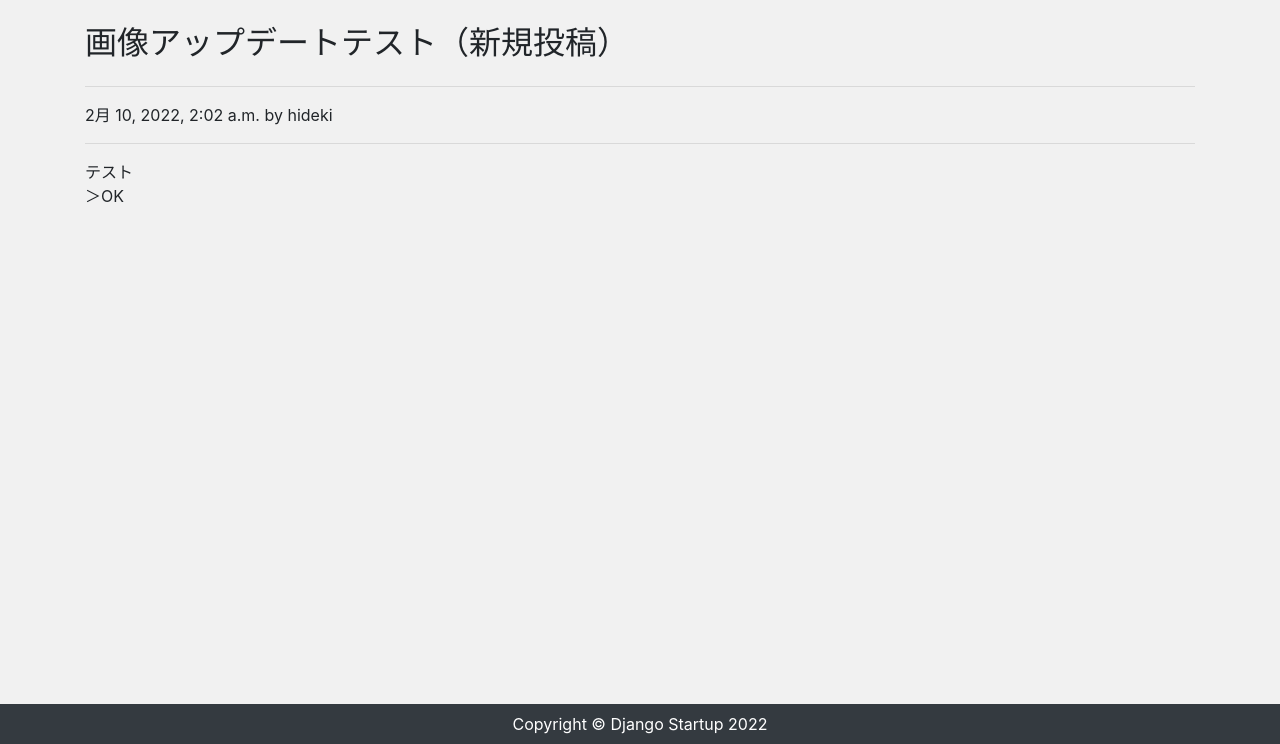
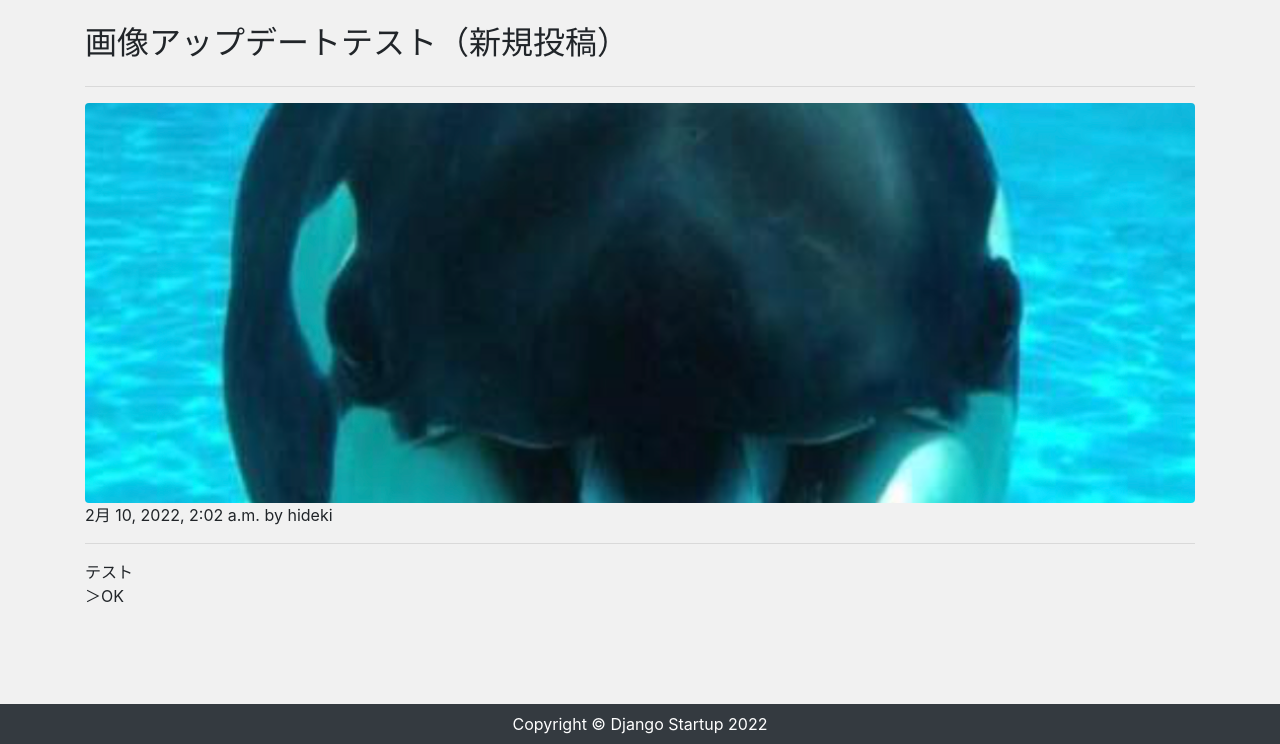
Before and after one commit to hidekis1126/django-blog-practice, a Django app: page /post/12 in a window 1280 px wide. Shown: the part 56-800 px from the top of the page. Run offline with Django 3.2, Linux system fonts and the light colour scheme; data comes from the database, SQL or seed files in the repository; both versions use the stored data as it was after the commit; some libraries are stand-ins or nearby versions.

Commit message:
pillowをインストールし画像追加機能を実装

```diff
--- a/app/forms.py
+++ b/app/forms.py
@@ -4,3 +4,4 @@ from django import forms
 class PostForm(forms.Form):
     title = forms.CharField(max_length=30, label='タイトル')
     content = forms.CharField(label='内容', widget=forms.Textarea())
+    image = forms.ImageField(label='イメージ画像', required=False)
--- a/app/models.py
+++ b/app/models.py
@@ -8,6 +8,7 @@ from django.utils import timezone
 class Post(models.Model):
     author = models.ForeignKey(settings.AUTH_USER_MODEL, on_delete=models.CASCADE)
     title = models.CharField("タイトル", max_length=200)
+    image = models.ImageField(upload_to='images', verbose_name='イメージ画像', null=True, blank=True)
     content = models.TextField("本文")
     created = models.DateTimeField("作成日", default=timezone.now)
 
--- a/app/static/css/style.css
+++ b/app/static/css/style.css
@@ -50,3 +50,14 @@ main {
 .form-control:focus {
     box-shadow: none;
 }
+
+.index-img {
+    object-fit: cover;
+    height: 240px;
+}
+
+.detail-img {
+    object-fit: cover;
+    width: 100%;
+    height: 400px;
+}
--- a/app/templates/app/index.html
+++ b/app/templates/app/index.html
@@ -6,6 +6,9 @@
     <div class="col-md-8">
         {% for post in post_data %}
             <div class="card mb-4">
+                {% if post.image %}
+                    <img src="{{ post.image.url }}" alt="" class="card-img-top index-img">
+                {% endif %}
                 <div class="card-body">
                     <h2 class="card-title">{{ post.title }}</h2>
                     <p class="card-text">{{ post.content|truncatechars:100 }}</p>
--- a/app/templates/app/post_detail.html
+++ b/app/templates/app/post_detail.html
@@ -4,6 +4,9 @@
 
 <h2 class="my-4">{{ post_data.title }}</h2>
 <hr>
+{% if post_data.image %}
+    <img src="{{ post_data.image.url }}" alt="" class="rounded detail-img">
+{% endif %}
 <p>{{ post_data.created }} by {{ post_data.author }}</p>
 <hr>
 <p>{{ post_data.content|linebreaksbr }}</p>
--- a/app/templates/app/post_form.html
+++ b/app/templates/app/post_form.html
@@ -7,10 +7,13 @@
     <h2>投稿</h2>
 </div>
 
-<form method="post">
+<form method="post" enctype="multipart/form-data">
     {% csrf_token %}
     <div class="formpost">
         {% render_field form.title class="form-control" placeholder="タイトルを入力" %}
+    </div>
+    <div class="formpost">
+        {{ form.image }}
     </div>
     <div class="formpost">
         {% render_field form.content class="form-control" placeholder="本文を入力" %}
--- a/app/views.py
+++ b/app/views.py
@@ -34,6 +34,8 @@ class CreatePostView(LoginRequiredMixin, View):
             post_data.author = request.user
             post_data.title = form.cleaned_data['title']
             post_data.content = form.cleaned_data['content']
+            if request.FILES:
+                post_data.image = request.FILES.get('image')
             post_data.save()
             return redirect('post_detail', post_data.id)
 
@@ -48,7 +50,8 @@ class PostEditView(LoginRequiredMixin, View):
             request.POST or None,
             initial = {
                 'title': post_data.title,
-                'content': post_data.content
+                'content': post_data.content,
+                'image': post_data.image
             }
         )
 
@@ -63,6 +66,8 @@ class PostEditView(LoginRequiredMixin, View):
             post_data = Post.objects.get(id=self.kwargs['pk'])
             post_data.title = form.cleaned_data['title']
             post_data.content = form.cleaned_data['content']
+            if request.FILES:
+                post_data.image = request.FILES.get('image')
             post_data.save()
             return redirect('post_detail', self.kwargs['pk'])
 
--- a/mysite/settings.py
+++ b/mysite/settings.py
@@ -130,3 +130,6 @@ SITE_ID = 1
 LOGIN_REDIRECT_URL = '/'
 ACCOUNT_LOGOUT_REDIRECT_URL = '/'
 ACCOUNT_EMAIL_VERIFICATION = 'none'
+
+MEDIA_URL = '/media/'
+MEDIA_ROOT = os.path.join(BASE_DIR, 'media')
--- a/mysite/urls.py
+++ b/mysite/urls.py
@@ -16,9 +16,15 @@ Including another URLconf
 from django.contrib import admin
 from django.urls import path, include
 
+from django.conf.urls.static import static
+from django.conf import settings
+
 urlpatterns = [
     path('admin/', admin.site.urls),
     path('', include('app.urls')),
     path('accounts/', include('accounts.urls')),
     path('accounts/', include('allauth.urls')),
 ]
+
+if settings.DEBUG:
+    urlpatterns += static(settings.MEDIA_URL, document_root=settings.MEDIA_ROOT)
--- a/requirements.txt
+++ b/requirements.txt
@@ -1,3 +1,4 @@
 Django~=2.2.10
 django-widget-tweaks~=1.4.8
 django-allauth~=0.41.0
+Pillow~=2.2.1
```
Also changed, not shown: app/migrations/0002_post_image.py (added), db.sqlite3, media/images/lion.JPG (added), media/images/orca.PNG (added).
